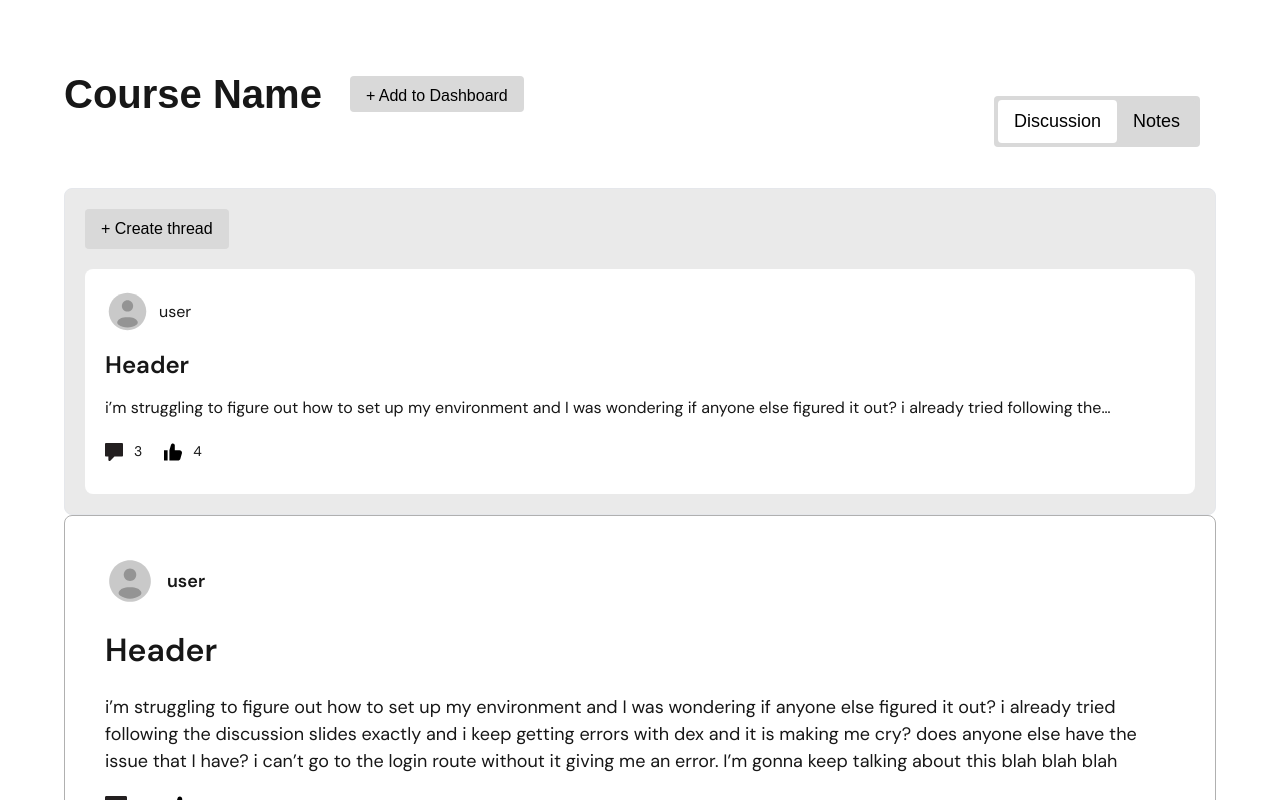
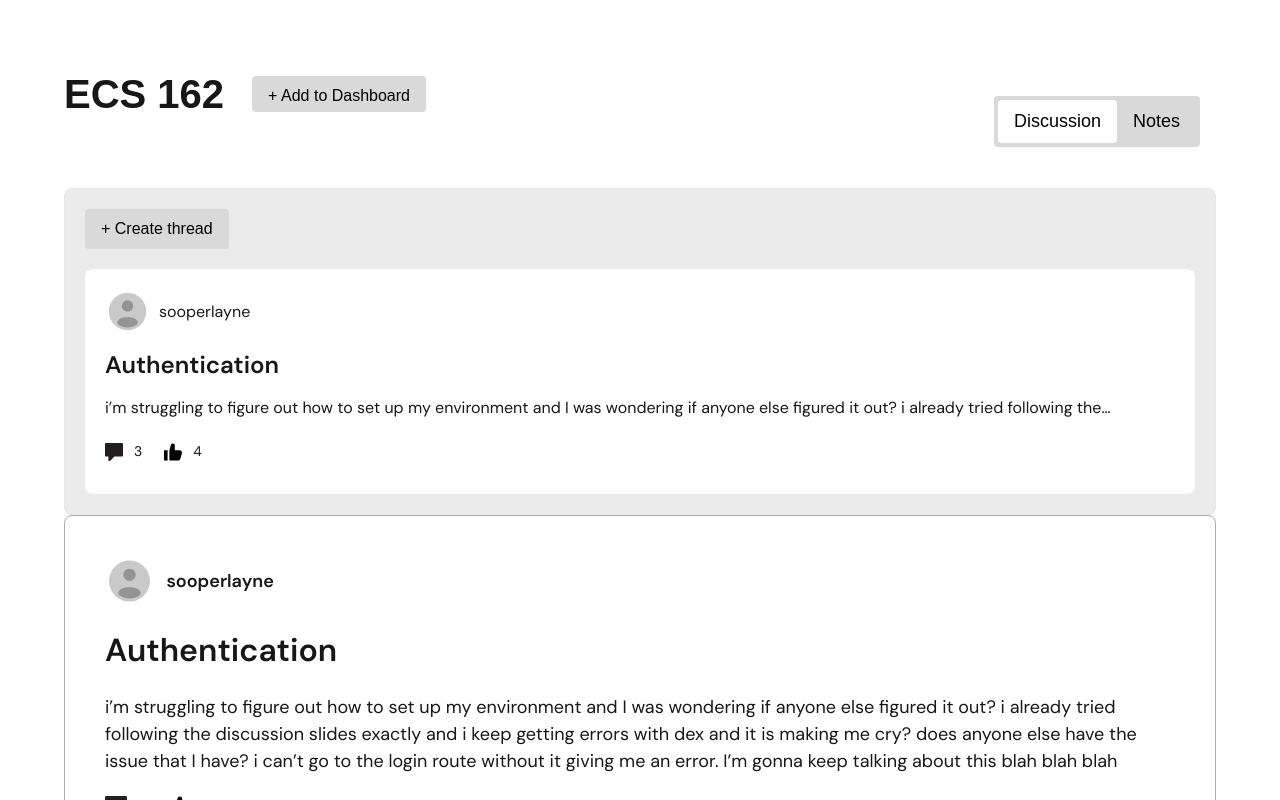
Before and after one commit to Vish-04/aggie-archive, a Next.js app: page /discussion in a window 1280 px wide. Shown: the top 800 px of the page. Built offline with nearby package versions, Linux system fonts and the light colour scheme; no server answers.

Commit message:
updated styling

```diff
--- a/src/app/discussion/page.tsx
+++ b/src/app/discussion/page.tsx
@@ -12,7 +12,7 @@ const Page = () => {
   return (
     <div className="p-[5%]">
         <div className="flex gap-[28px] items-center">
-            <h1 className="text-[40px] font-bold">Course Name</h1>
+            <h1 className="text-[40px] font-bold">ECS 162</h1>
             <button type="submit" className="bg-[#D9D9D9] text-black text-[16px] h-[36px] rounded px-4 py-2">+ Add to Dashboard</button>
         </div>
         <div className="flex justify-end absolute top-24 right-20">
--- a/src/components/comments/Comment.tsx
+++ b/src/components/comments/Comment.tsx
@@ -27,10 +27,10 @@ const Comment: React.FC<CommentProps> = ({ type }) => {
                     <img className={`${isPreview ? 'w-[45px] h-[45px]' : 'w-[50px] h-[50px]'} `} src="/user.svg" alt="user icon"/>
                 </div>
 
-                <p className={`${isPreview ? 'text-[16px]' : 'text-[18px] font-semibold '} `}>user</p>
+                <p className={`${isPreview ? 'text-[16px]' : 'text-[18px] font-semibold '} `}>sooperlayne</p>
             </div>
 
-            <h1 className={`font-semibold ${isPreview ? 'text-[24px]' : isReply ? 'hidden' : 'text-[32px]'} `}>Header</h1>
+            <h1 className={`font-semibold ${isPreview ? 'text-[24px]' : isReply ? 'hidden' : 'text-[32px]'} `}>Authentication</h1>
 
             <p className={`${isPreview ? 'line-clamp-1 text-[16px] mb-2' : isReply ? 'pl-[63px] mb-4' : 'text-[18px]'}`}>i’m struggling to figure out how to set up my environment and I was wondering if anyone else figured it out? i already tried following the discussion slides exactly and i keep getting errors with dex and it is making me cry? does anyone else have the issue that I have? i can’t go to the login route without it giving me an error. I’m gonna keep talking about this blah blah blah</p>
 
```
